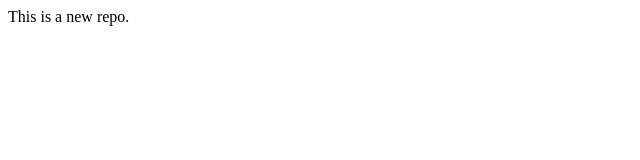
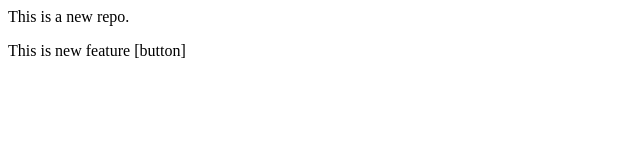
Before and after one commit to student-samratojha/localrepo, a plain HTML site: page index.html in a window 1280 px wide. Shown: the whole page, without its empty margins (0-640 px from the left). Drawn offline with Linux system fonts and the light colour scheme.

Commit message:
Add button

```diff
--- a/index.html
+++ b/index.html
@@ -1,3 +1,6 @@
 <p>
     This is a new repo.
 </p>
+<p>
+    This is new feature [button]
+</p>
```
